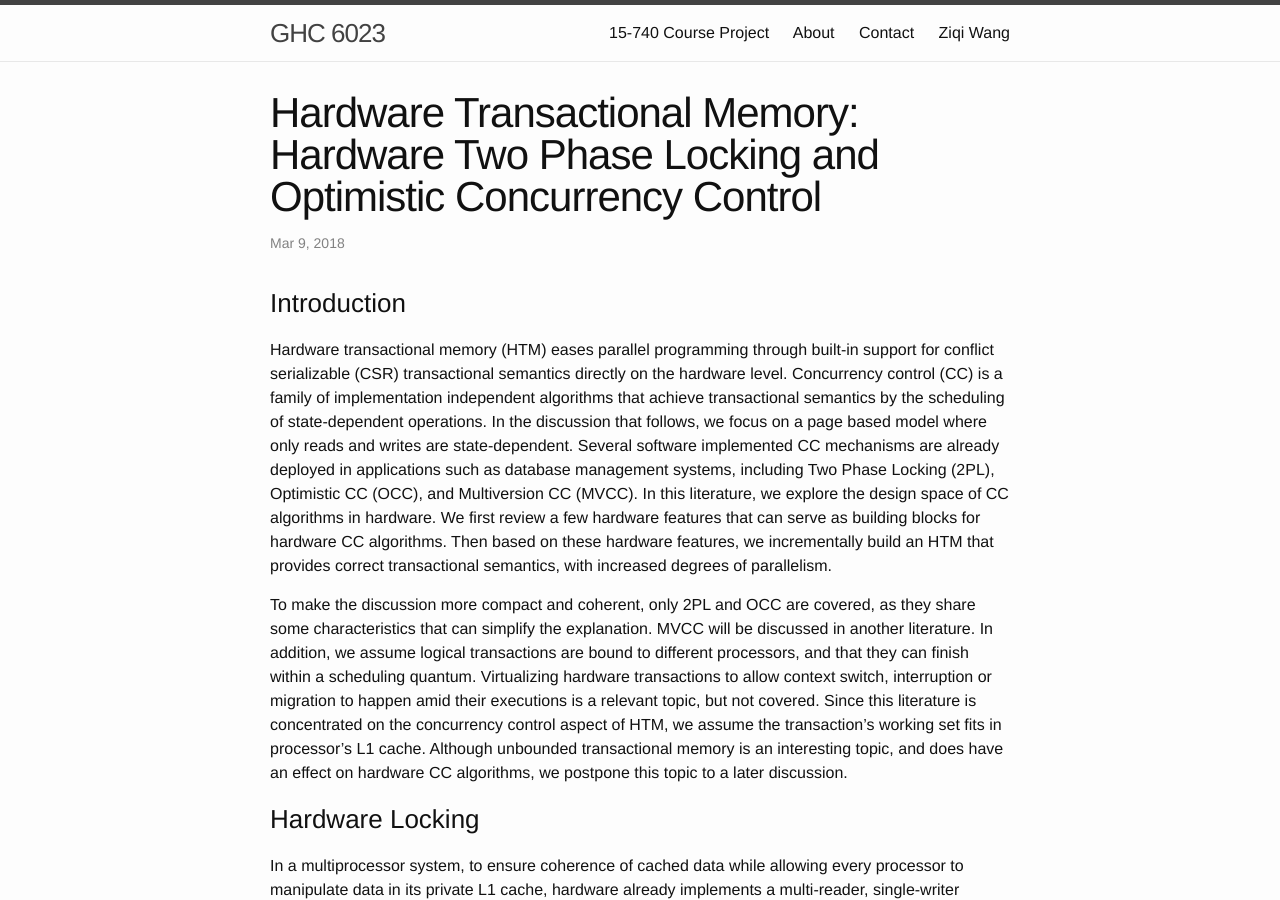
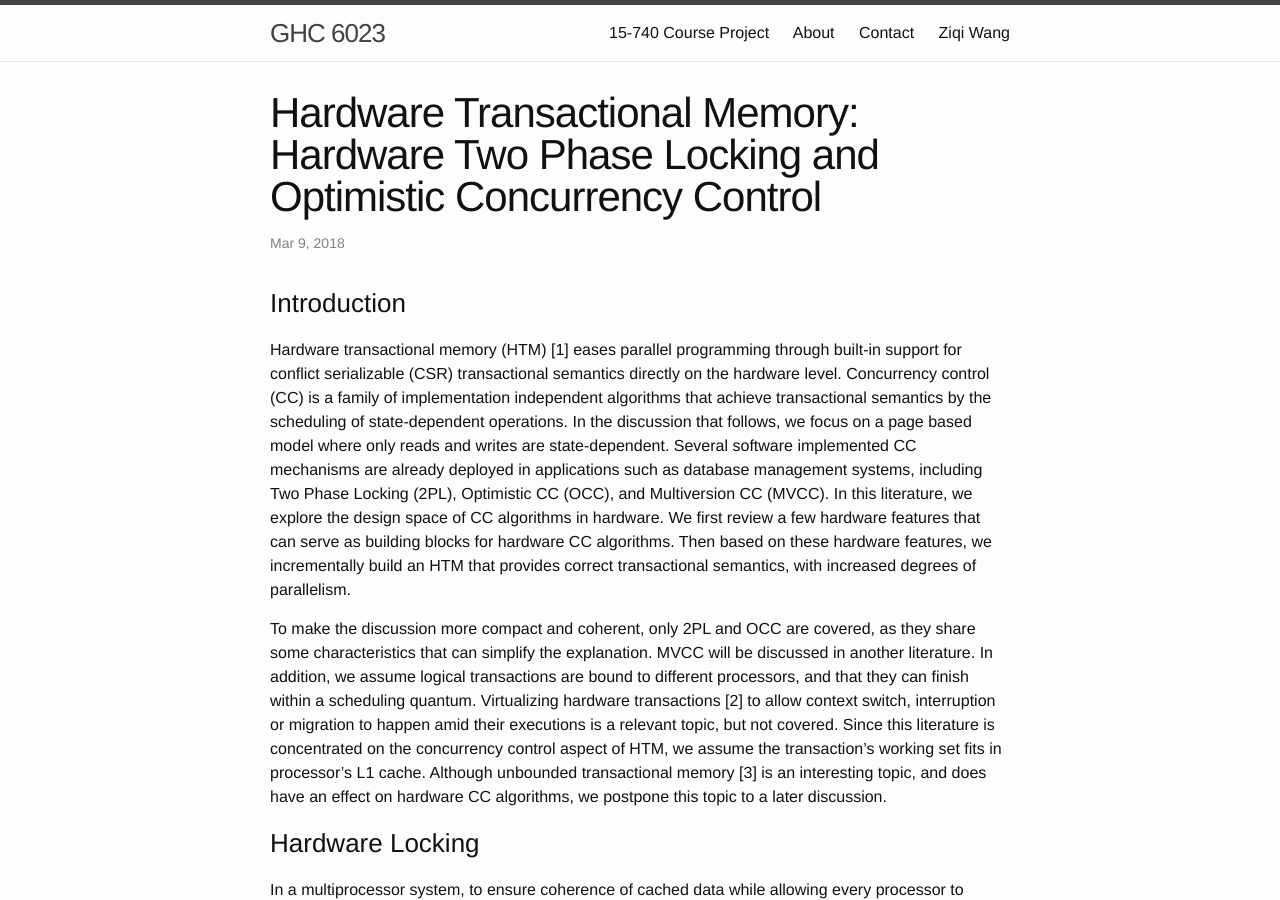
Before and after one commit to wangziqi2013/wangziqi2013.github.io, a Jekyll site: the page built from _posts/2018-03-18-HTM-Hardware-2PL-and-OCC.markdown, in a window 1280 px wide and 900 px high. Built offline with Jekyll 4.4.1, drawn with Linux system fonts in a browser that asks for light colours; some of the changed text lies outside the part shown.

```diff
--- a/_posts/2018-03-18-HTM-Hardware-2PL-and-OCC.markdown
+++ b/_posts/2018-03-18-HTM-Hardware-2PL-and-OCC.markdown
@@ -6,7 +6,7 @@ date:   2018-03-09 03:32:00 -0500
 
 ### Introduction
 
-Hardware transactional memory (HTM) eases parallel programming through built-in support for
+Hardware transactional memory (HTM) [1] eases parallel programming through built-in support for
 conflict serializable (CSR) transactional semantics directly on the hardware level. Concurrency control (CC) is a
 family of implementation independent algorithms that achieve transactional semantics by the scheduling of state-dependent operations.
 In the discussion that follows, we focus on a page based model where only reads and writes are state-dependent.
@@ -17,10 +17,11 @@ building blocks for hardware CC algorithms. Then based on these hardware feature
 that provides correct transactional semantics, with increased degrees of parallelism.
 
 To make the discussion more compact and coherent, only 2PL and OCC are covered, as they share some characteristics that
-can simplify the explanation. MVCC will be discussed in another literature. In addition, we assume logical transactions are bound to different processors, and that they can finish within a scheduling quantum. Virtualizing hardware transactions to allow context switch,
-interruption or migration to happen amid their executions is a relevant topic, but not covered. Since this
+can simplify the explanation. MVCC will be discussed in another literature. In addition, we assume logical transactions are bound to
+different processors, and that they can finish within a scheduling quantum. Virtualizing hardware transactions [2] to allow context
+switch, interruption or migration to happen amid their executions is a relevant topic, but not covered. Since this
 literature is concentrated on the concurrency control aspect of HTM, we assume the transaction's working set
-fits in processor's L1 cache. Although unbounded transactional memory is an interesting topic, and does have an effect on
+fits in processor's L1 cache. Although unbounded transactional memory [3] is an interesting topic, and does have an effect on
 hardware CC algorithms, we postpone this topic to a later discussion.
 
 ### Hardware Locking
@@ -146,3 +146,10 @@ Commit
 {% endhighlight %}
 
 (To be finished)
+
+### References
+
+[1] Herlihy, Maurice, and J. Eliot B. Moss. Transactional memory: Architectural support for lock-free data structures. Vol. 21, no. 2. ACM, 1993.
+[2] Rajwar, Ravi, Maurice Herlihy, and Konrad Lai. "Virtualizing transactional memory." In Computer Architecture, 2005. ISCA'05. Proceedings. 32nd International Symposium on, pp. 494-505. IEEE, 2005.
+[3] Ananian, C. Scott, Krste Asanovic, Bradley C. Kuszmaul, Charles E. Leiserson, and Sean Lie. "Unbounded transactional memory." In High-Performance Computer Architecture, 2005. HPCA-11. 11th International Symposium on, pp. 316-327. IEEE, 2005.
+[4] Litz, Heiner, David Cheriton, Amin Firoozshahian, Omid Azizi, and John P. Stevenson. "SI-TM: reducing transactional memory abort rates through snapshot isolation." ACM SIGARCH Computer Architecture News 42, no. 1 (2014): 383-398.
```
Also changed, not shown: other parts of _posts/2018-03-18-HTM-Hardware-2PL-and-OCC.markdown (+4 -5 lines).
